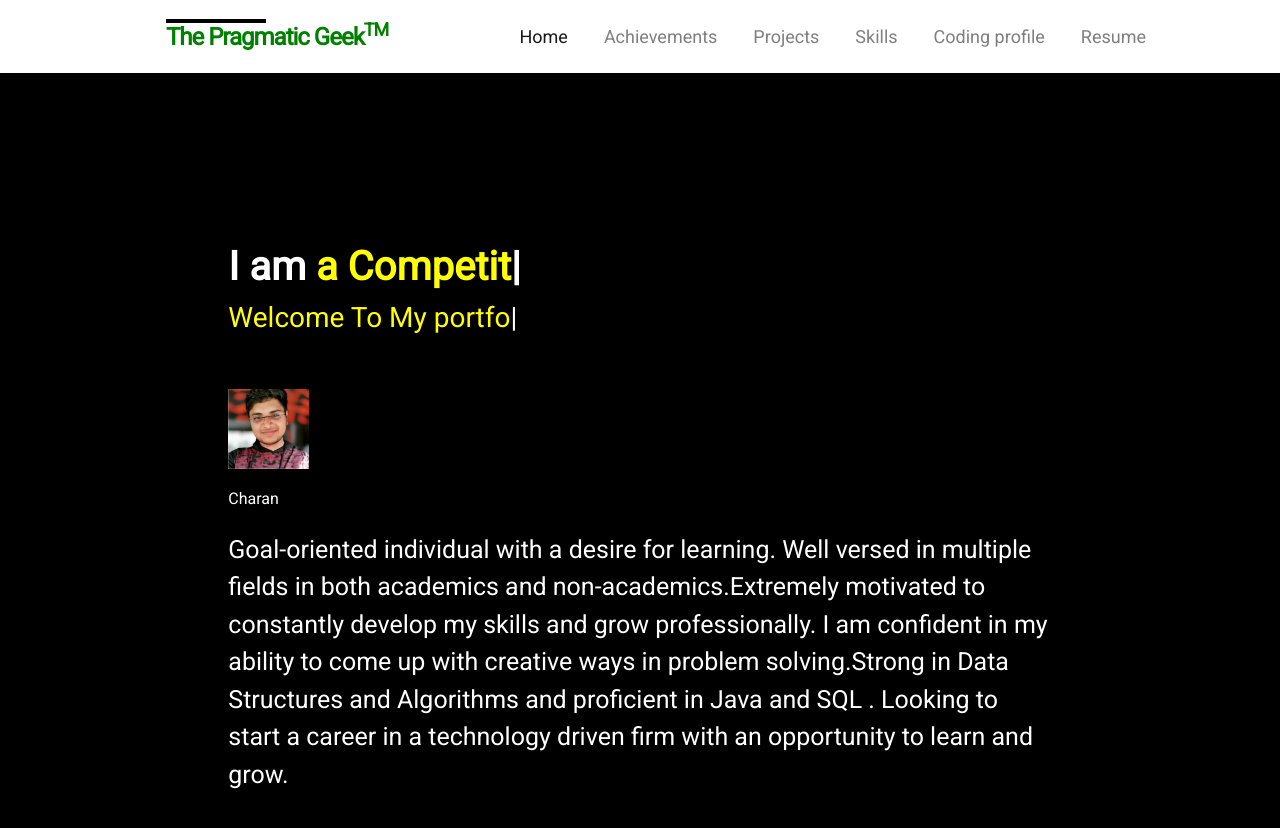
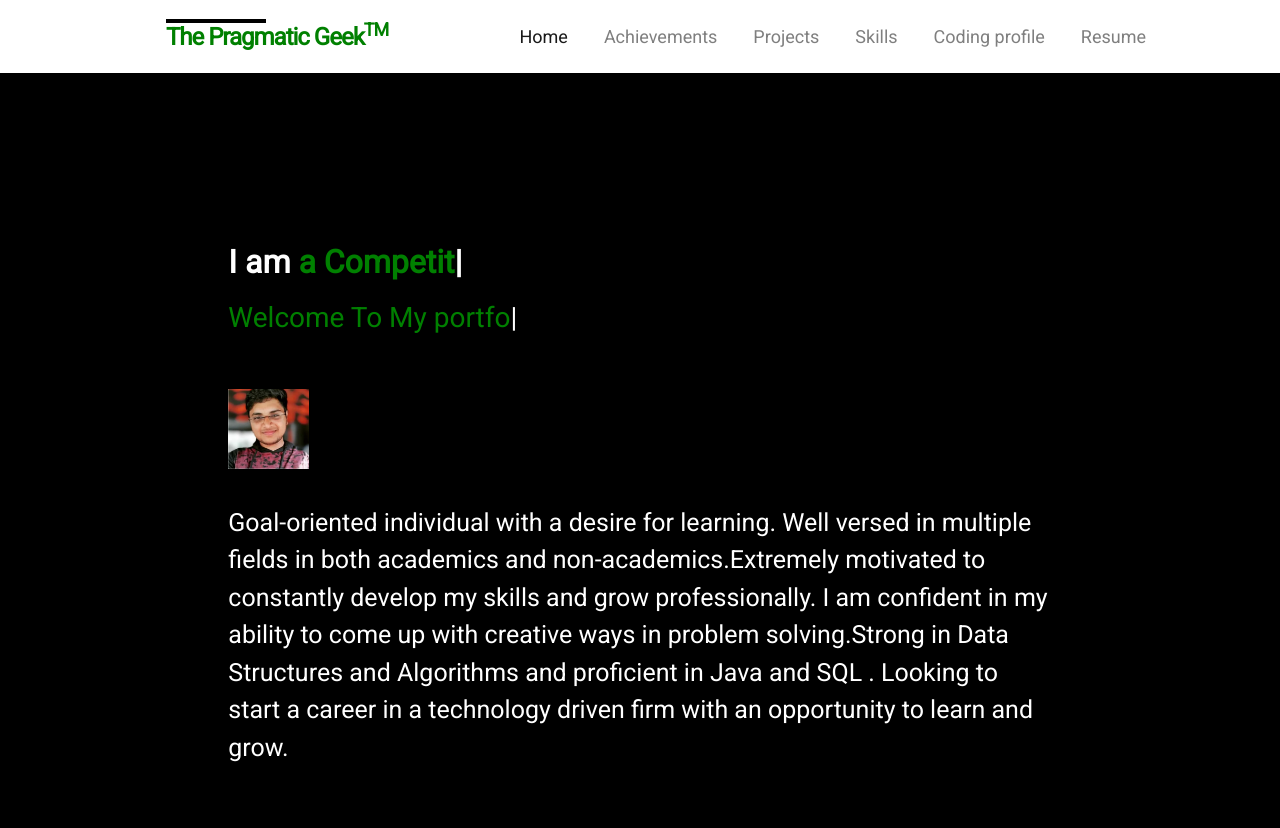
Before and after one commit to itscharanp/portfolio, a website: page index.html in a window 1280 px wide. Shown: the top 828 px of the page. Drawn offline with nearby package versions, Linux system fonts and the light colour scheme.

Commit message:
Update index.html

```diff
--- a/index.html
+++ b/index.html
@@ -93,9 +93,9 @@
                 <div id="navbar-content-space" padding: 0px 30px;">
                     <div>
 
-                        <h1 id="index-head" style="color:white;"><strong style="color:white;"> I am <span id="typed" style="color:yellow;"></span></strong>
-                        </h1>
-                        <h3 id="index-head" style="color:white;"> <span id="typed1" style="color:yellow;"></span>
+                        <h2 id="index-head" style="color:white;"><strong style="color:white;"> I am <span id="typed" style="color:green;"></span></strong>
+                        </h2>
+                        <h3 id="index-head" style="color:white;"> <span id="typed1" style="color:green;"></span>
                         </h3>
 
                <div class="row" style="padding-top: 30px;">
@@ -106,7 +106,7 @@
                         <source srcset="./assets/bootstrap.PNG  1x" type="image/jpeg">
                         <img src="./assets/bootstrap.PNG" alt="instagram" style="height:80px;">
                     </picture>
-                        <h6 style="margin-top:20px;color: white">Charan</h6>
+                        <h6 style="margin-top:20px;color: white"></h6>
                 </div>
 
 
```
